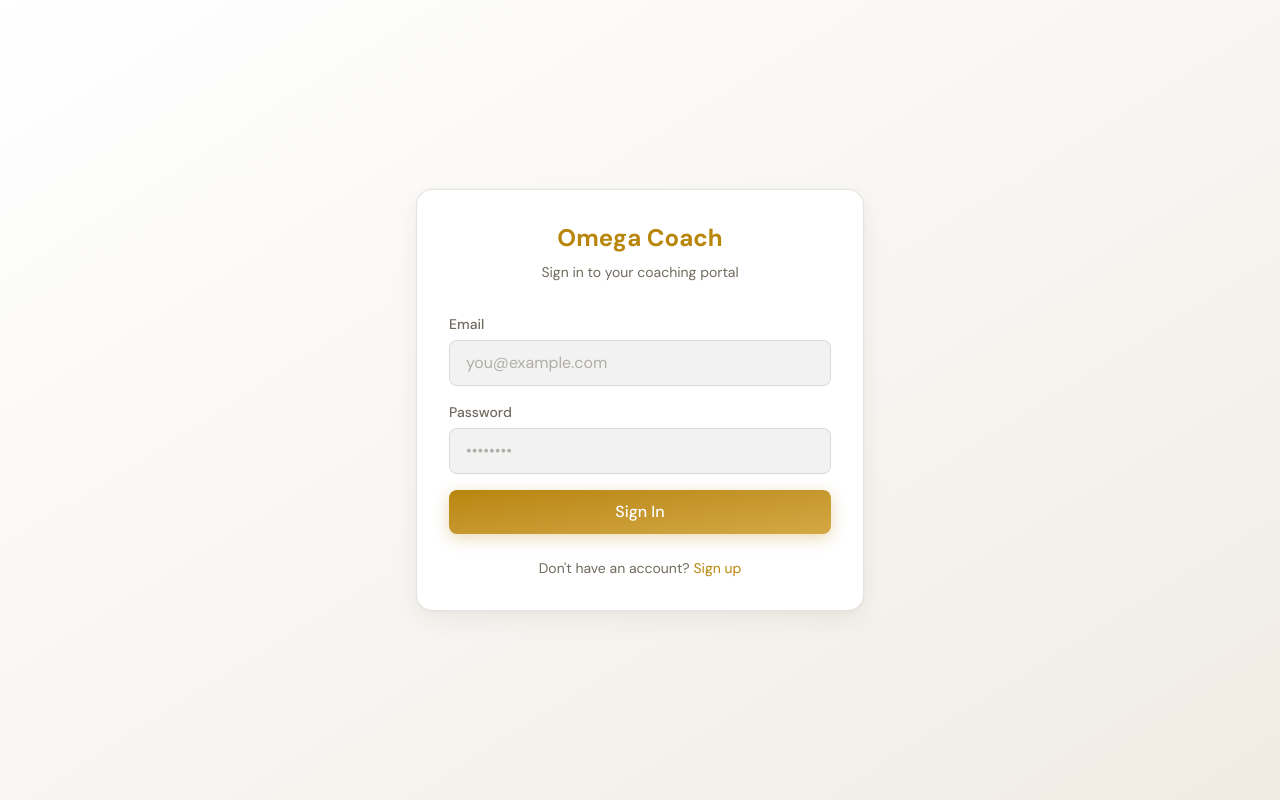
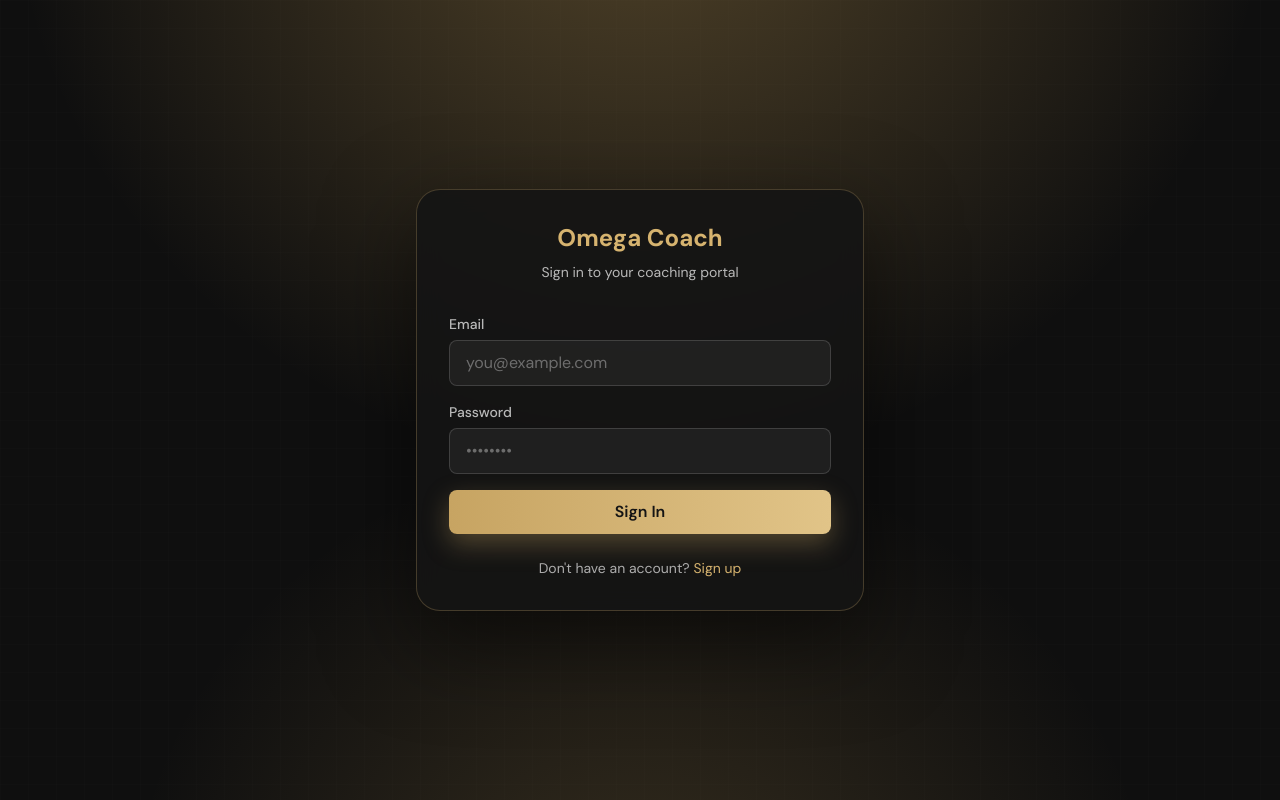
Before and after one commit to ThePerformanceConsultant/Omega_Web, a Next.js app: page /login in a window 1280 px wide. Built offline with nearby package versions, Linux system fonts and the light colour scheme.

Commit message:
Fix progress chart crash, panel polish, login theme, and note labels

```diff
--- a/src/app/(auth)/login/page.tsx
+++ b/src/app/(auth)/login/page.tsx
@@ -37,39 +37,50 @@ export default function LoginPage() {
   }
 
   return (
-    <div className="min-h-screen bg-gradient-to-br from-[#ffffff] via-[#f8f6f3] to-[#f0ece4] flex items-center justify-center p-4">
-      <div className="glass-card p-8 w-full max-w-md">
+    <div className="relative min-h-screen overflow-hidden bg-[#0f0f0f] text-white">
+      <div
+        className="pointer-events-none absolute inset-0 opacity-25"
+        style={{
+          backgroundImage:
+            "linear-gradient(to right, rgba(255,255,255,0.04) 1px, transparent 1px), linear-gradient(to bottom, rgba(255,255,255,0.04) 1px, transparent 1px)",
+          backgroundSize: "28px 28px",
+        }}
+      />
+      <div className="pointer-events-none absolute inset-0 bg-[radial-gradient(circle_at_50%_-20%,rgba(212,170,92,0.35),transparent_55%),radial-gradient(circle_at_50%_120%,rgba(212,170,92,0.2),transparent_45%)]" />
+
+      <div className="relative z-10 min-h-screen flex items-center justify-center p-4">
+        <div className="w-full max-w-md rounded-3xl border border-[#d6b36f]/25 bg-[#141414]/90 p-8 shadow-[0_30px_90px_rgba(0,0,0,0.55)] backdrop-blur-md">
           <div className="text-center mb-8">
-          <h1 className="text-2xl font-bold text-accent mb-2">Omega Coach</h1>
-          <p className="text-sm text-muted">Sign in to your coaching portal</p>
+            <h1 className="text-2xl font-bold text-[#d6b36f] mb-2">Omega Coach</h1>
+            <p className="text-sm text-white/70">Sign in to your coaching portal</p>
           </div>
 
           <form className="space-y-4" onSubmit={handleSubmit}>
             {error && (
-            <div className="px-4 py-2.5 rounded-lg bg-red-50 border border-red-200 text-sm text-red-600">
+              <div className="px-4 py-2.5 rounded-lg bg-red-500/10 border border-red-400/35 text-sm text-red-200">
                 {error}
               </div>
             )}
 
             <div>
-            <label className="block text-sm font-medium text-muted mb-1.5">Email</label>
+              <label className="block text-sm font-medium text-white/70 mb-1.5">Email</label>
               <input
                 type="email"
                 value={email}
                 onChange={(e) => setEmail(e.target.value)}
-              className="w-full px-4 py-2.5 rounded-lg bg-black/5 border border-black/10 text-foreground placeholder-muted/50 focus:outline-none focus:border-accent/50 focus:ring-1 focus:ring-accent/25 transition-colors"
+                className="w-full px-4 py-2.5 rounded-lg bg-white/5 border border-white/15 text-white placeholder-white/35 focus:outline-none focus:border-[#d6b36f]/60 focus:ring-1 focus:ring-[#d6b36f]/35 transition-colors"
                 placeholder="you@example.com"
                 required
               />
             </div>
 
             <div>
-            <label className="block text-sm font-medium text-muted mb-1.5">Password</label>
+              <label className="block text-sm font-medium text-white/70 mb-1.5">Password</label>
               <input
                 type="password"
                 value={password}
                 onChange={(e) => setPassword(e.target.value)}
-              className="w-full px-4 py-2.5 rounded-lg bg-black/5 border border-black/10 text-foreground placeholder-muted/50 focus:outline-none focus:border-accent/50 focus:ring-1 focus:ring-accent/25 transition-colors"
+                className="w-full px-4 py-2.5 rounded-lg bg-white/5 border border-white/15 text-white placeholder-white/35 focus:outline-none focus:border-[#d6b36f]/60 focus:ring-1 focus:ring-[#d6b36f]/35 transition-colors"
                 placeholder="••••••••"
                 required
               />
@@ -78,19 +89,20 @@ export default function LoginPage() {
             <button
               type="submit"
               disabled={loading}
-            className="w-full py-2.5 rounded-lg bg-gradient-to-br from-accent to-accent-light text-white font-medium shadow-[0_4px_16px_rgba(184,134,11,0.3)] hover:shadow-[0_4px_24px_rgba(184,134,11,0.4)] transition-shadow disabled:opacity-50 disabled:cursor-not-allowed"
+              className="w-full py-2.5 rounded-lg bg-gradient-to-r from-[#c7a462] to-[#e1c488] text-[#141414] font-semibold shadow-[0_10px_26px_rgba(199,164,98,0.35)] hover:shadow-[0_14px_32px_rgba(199,164,98,0.45)] transition-shadow disabled:opacity-50 disabled:cursor-not-allowed"
             >
               {loading ? "Signing in..." : "Sign In"}
             </button>
           </form>
 
-        <p className="text-center text-sm text-muted mt-6">
+          <p className="text-center text-sm text-white/65 mt-6">
             Don&apos;t have an account?{" "}
-          <Link href="/signup" className="text-accent hover:text-accent-light transition-colors">
+            <Link href="/signup" className="text-[#d6b36f] hover:text-[#e1c488] transition-colors">
               Sign up
             </Link>
           </p>
         </div>
       </div>
+    </div>
   );
 }
--- a/src/components/clients/client-profile.tsx
+++ b/src/components/clients/client-profile.tsx
@@ -75,7 +75,7 @@ export function ClientProfile({
         </div>
 
         {activePanel && (
-          <div className="absolute right-0 top-1.5 bottom-1.5 w-[min(38vw,560px)] animate-panel-in-right rounded-l-2xl overflow-hidden border border-black/10 bg-white/98 shadow-[-10px_0_28px_rgba(0,0,0,0.06)]">
+          <div className="absolute right-0 top-0 bottom-0 w-[min(38vw,560px)] animate-panel-in-right rounded-l-[22px] overflow-hidden border border-black/10 bg-white/98 shadow-[-10px_0_28px_rgba(0,0,0,0.06)]">
             <SidePanel
               title={PANEL_TITLES[activePanel]}
               onClose={() => clientViewStore.setActivePanel(null)}
--- a/src/components/clients/side-panel.tsx
+++ b/src/components/clients/side-panel.tsx
@@ -12,7 +12,7 @@ export function SidePanel({ title, onClose, children }: SidePanelProps) {
   return (
     <div className="h-full min-w-0 bg-transparent flex flex-col self-stretch">
       {/* Header */}
-      <div className="flex items-center justify-between px-5 py-3.5 border-b border-black/10 shrink-0 sticky top-0 bg-white z-10">
+      <div className="flex items-center justify-between px-6 py-4 border-b border-black/10 shrink-0 sticky top-0 bg-white z-10">
         <h2 className="text-base font-semibold">{title}</h2>
         <button
           onClick={onClose}
@@ -22,7 +22,7 @@ export function SidePanel({ title, onClose, children }: SidePanelProps) {
         </button>
       </div>
       {/* Content */}
-      <div className="flex-1 overflow-y-auto px-4 py-4">{children}</div>
+      <div className="flex-1 overflow-y-auto px-6 py-5">{children}</div>
     </div>
   );
 }
--- a/src/components/clients/tabs/progress-tab.tsx
+++ b/src/components/clients/tabs/progress-tab.tsx
@@ -119,8 +119,9 @@ function LineChart({
     hoveredIndex !== null && points[hoveredIndex] ? points[hoveredIndex] : null;
   const targetY =
     targetValue !== null && Number.isFinite(targetValue) ? toY(targetValue) : null;
-  const movingAveragePoints = useMemo(() => {
-    if (!movingAverage?.enabled) return [];
+  const movingAveragePoints = !movingAverage?.enabled
+    ? []
+    : (() => {
         const windowSize = Math.max(2, movingAverage.window ?? 7);
         return points.map((point, index) => {
           const start = Math.max(0, index - windowSize + 1);
@@ -128,7 +129,7 @@ function LineChart({
           const avg = sample.reduce((sum, entry) => sum + entry.value, 0) / sample.length;
           return { x: point.x, y: toY(avg), value: avg, date: point.date };
         });
-  }, [movingAverage?.enabled, movingAverage?.window, points]);
+      })();
   const movingAveragePath = movingAveragePoints.length > 1
     ? movingAveragePoints.map((p, i) => `${i === 0 ? "M" : "L"} ${p.x} ${p.y}`).join(" ")
     : "";
--- a/src/components/clients/tabs/workout-log-viewer.tsx
+++ b/src/components/clients/tabs/workout-log-viewer.tsx
@@ -251,12 +251,12 @@ export function WorkoutLogDetail({ entry, allLogs, onBack }: { entry: WorkoutLog
             <div className="text-sm whitespace-pre-wrap bg-black/[0.02] rounded-lg px-3 py-2 space-y-1.5">
               {ex.summary && (
                 <p>
-                  <span className="font-semibold">Coach note:</span> {ex.summary}
+                  <span className="font-semibold">Client note:</span> {ex.summary}
                 </p>
               )}
               {ex.notes && (
                 <p>
-                  <span className="font-semibold">Client note:</span> {ex.notes}
+                  <span className="font-semibold">Coach note:</span> {ex.notes}
                 </p>
               )}
             </div>
@@ -298,12 +298,12 @@ export function WorkoutLogDetail({ entry, allLogs, onBack }: { entry: WorkoutLog
                 <div className="text-xs text-muted border-t border-black/5 pt-2 space-y-1">
                   {ex.summary && (
                     <p>
-                      <span className="font-semibold">Coach note:</span> {ex.summary}
+                      <span className="font-semibold">Client note:</span> {ex.summary}
                     </p>
                   )}
                   {ex.notes && (
-                    <p className="italic">
-                      <span className="font-semibold not-italic">Client note:</span> {ex.notes}
+                    <p>
+                      <span className="font-semibold">Coach note:</span> {ex.notes}
                     </p>
                   )}
                 </div>
```
Lines whose indentation alone changed are shown as unchanged.
